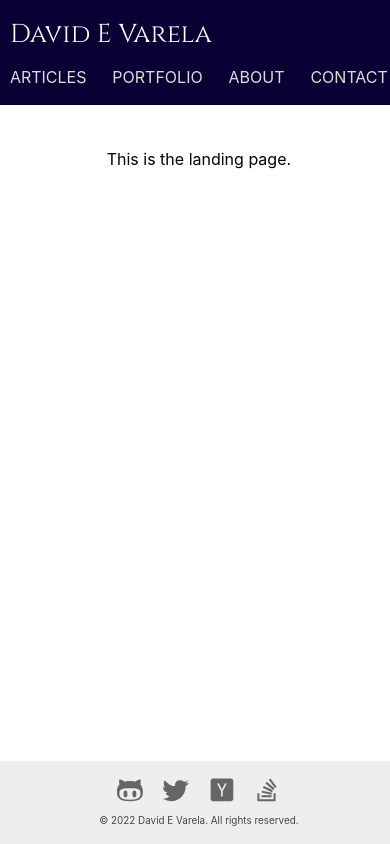
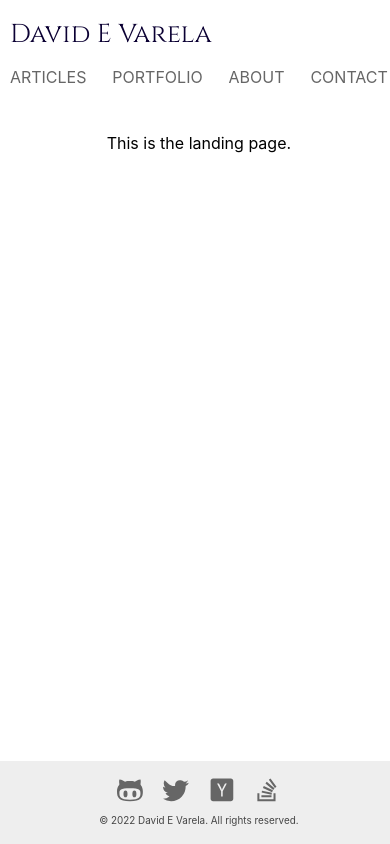
Before and after one commit to davidvarela-us/varela.tech, a React (Create React App) app: page / in a window 390 px wide. Built offline with nearby package versions, Linux system fonts and the light colour scheme.

Commit message:
fix width bug

```diff
--- a/src/App.css
+++ b/src/App.css
@@ -3,7 +3,7 @@
     --larger: 1.618rem;
     --base: 1rem;
     --smaller: 0.618rem;
-    --max-content-width: 786px;
+    --max-content-width: 40rem;
     --color-brand: #0B0033;
     --color-darkest: #444444;
     --color-darker: #666666;
@@ -114,6 +114,7 @@ a.BlogIndexLink {
     padding: var(--base);
     margin: var(--base) 0;
     border: solid 1px #dddddd;
+    overflow: auto;
 }
 
 .strong {
@@ -145,8 +146,6 @@ a.BlogIndexLink {
     display: flex;
     justify-content: space-between;
     font-size: 30px;
-    background-color: white;
-    margin-bottom: var(--largest);
 }
 
 .headerNavBar {
@@ -264,6 +263,7 @@ div.LinkWidget {
     font-family: Hind;
     font-size: var(--larger);
     font-weight: 500;
+    margin-bottom: var(--larger);
 }
 
 .BlogIndexList {
@@ -296,10 +296,6 @@ div.LinkWidget {
 }
 
 @media screen and (max-width: 640px) {
-    html {
-        font-size: 16px;
-    }
-
     .header {
         width: 100%;
         position: relative;
@@ -308,8 +304,7 @@ div.LinkWidget {
         align-items: flex-start;
         gap: var(--smaller);
         padding: var(--base) var(--smaller);
-        margin-bottom: var(--largest);
-        background-color: var(--color-brand);
+        margin-bottom: var(--larger);
     }
 
     .headerNavBar {
@@ -324,20 +319,19 @@ div.LinkWidget {
     }
 
     a.Branding {
-        color: white;
+        color: var(--color-brand);
         font-size: var(--larger);
     }
 
     a.navButton {
         font-size: var(--base);
-        color: gainsboro;
     }
 
     a.navButton#Contact {
-        color: gainsboro;
         padding: 0;
         border-radius: 0;
         background-color: transparent;
+        color: var(--color-darker)
     }
 
     .Footer {
@@ -356,9 +350,11 @@ div.LinkWidget {
 
     .HeaderAndFooter {
         row-gap: 0;
+        width: 100vw;
     }
 
     .article {
+        width: 100vw;
         display: grid;
         grid-template-areas:
             "index"
@@ -368,6 +364,7 @@ div.LinkWidget {
     }
 
     .content {
+        width: 100vw;
         grid-area: content;
         /* restrict max paragraph length */
         max-width: auto;
@@ -397,6 +394,7 @@ div.LinkWidget {
     }
 
     .BlogIndexMain {
+        width: 100%;
         display: flex;
         flex-direction: column;
         justify-content: start;
--- a/src/App.tsx
+++ b/src/App.tsx
@@ -491,8 +491,8 @@ export const About: FC = () => {
                     </Block>
                     <Heading>My Philosophy</Heading>
                     <Block>
-                        My philosophy is founded in relentless refinement. I believed that sustained focus and effort,
-                        more than anything else, has the power to shape the world.
+                        My philosophy is founded in relentless refinement. I believe that sustained focus and effort has
+                        the power to shape the world.
                     </Block>
                     <Heading> About Me </Heading>
                     <Block>
```
